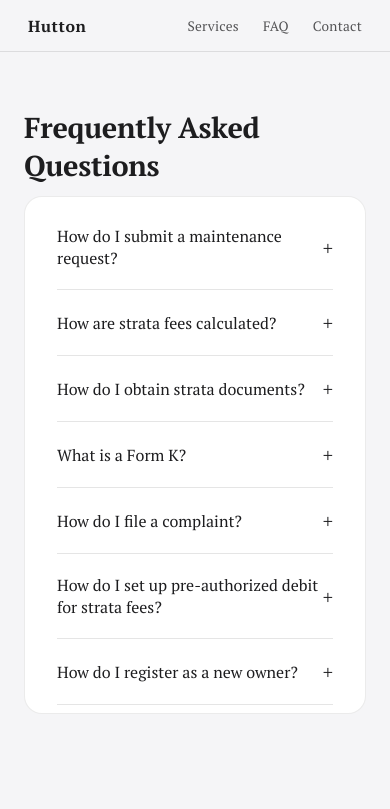
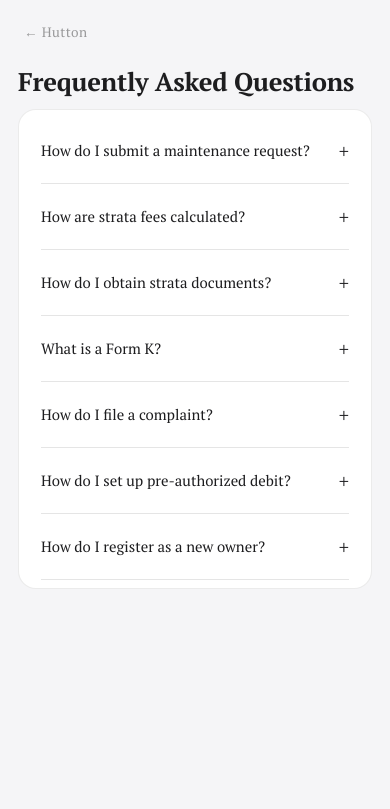
Before and after one commit to Armstrong911/Hutton-Site, a Flask app: page /faq in a window 390 px wide. Shown: the top 809 px of the page. Run offline with Flask 3, Linux system fonts and the light colour scheme.

Commit message:
Add files via upload

```diff
--- a/app.py
+++ b/app.py
@@ -4,24 +4,25 @@ import resend
 from flask import Flask, render_template, request, jsonify, redirect, url_for
 
 app = Flask(__name__)
-
 resend.api_key = os.environ.get("RESEND_API_KEY", "")
 ANTHROPIC_API_KEY = os.environ.get("ANTHROPIC_API_KEY", "")
 NOTIFY_EMAIL = os.environ.get("NOTIFY_EMAIL", "admin@huttonstrata.com")
+PORTAL_URL = os.environ.get("PORTAL_URL", "")
 
 DESTINATIONS = [
-    {"name": "Services",           "url": "/services",              "keywords": ["services","manage","management","strata","condo","building","property"]},
-    {"name": "FAQ",                "url": "/faq",                   "keywords": ["faq","question","questions","help","how","what","when","why"]},
-    {"name": "Contact",            "url": "/contact",               "keywords": ["contact","call","phone","email","reach","talk","speak"]},
-    {"name": "Maintenance Request","url": "/forms/maintenance",     "keywords": ["maintenance","repair","fix","broken","leak","heat","plumbing","electrical"]},
-    {"name": "Complaint",          "url": "/forms/complaint",       "keywords": ["complaint","noise","neighbor","neighbour","dispute","issue","problem"]},
-    {"name": "Owner Registration", "url": "/forms/registration",    "keywords": ["register","registration","owner","new owner","move in","moved"]},
-    {"name": "Realtor Request",    "url": "/forms/realtor",         "keywords": ["realtor","real estate","agent","listing","sell","sale","mls"]},
-    {"name": "Lender Request",     "url": "/forms/lender",          "keywords": ["lender","mortgage","bank","financing","loan","lend"]},
-    {"name": "Legal Request",      "url": "/forms/legal",           "keywords": ["legal","lawyer","litigation","bylaw","rule","enforcement","court"]},
-    {"name": "Strata Documents",   "url": "/forms/strata-docs",     "keywords": ["documents","docs","minutes","bylaws","financials","budget","records","strata documents"]},
-    {"name": "Pre-Authorized Debit","url": "/forms/debit",          "keywords": ["debit","pad","payment","fees","strata fees","pre-authorized","automatic payment"]},
-    {"name": "Form K",             "url": "/forms/form-k",          "keywords": ["form k","formk","tenant","rental","renting","landlord","lease"]},
+    {"name": "Services",            "url": "/services",           "keywords": ["services","manage","management","strata","condo","building","property"]},
+    {"name": "FAQ",                 "url": "/faq",                "keywords": ["faq","question","questions","help","how","what","when","why"]},
+    {"name": "Contact",             "url": "/contact",            "keywords": ["contact","call","phone","email","reach","talk","speak"]},
+    {"name": "Maintenance Request", "url": "/forms/maintenance",  "keywords": ["maintenance","repair","fix","broken","leak","heat","plumbing","electrical"]},
+    {"name": "Complaint",           "url": "/forms/complaint",    "keywords": ["complaint","noise","neighbor","neighbour","dispute","issue","problem"]},
+    {"name": "Owner Registration",  "url": "/forms/registration", "keywords": ["register","registration","owner","new owner","move in","moved"]},
+    {"name": "Realtor Request",     "url": "/forms/realtor",      "keywords": ["realtor","real estate","agent","listing","sell","sale","mls"]},
+    {"name": "Lender Request",      "url": "/forms/lender",       "keywords": ["lender","mortgage","bank","financing","loan"]},
+    {"name": "Legal Request",       "url": "/forms/legal",        "keywords": ["legal","lawyer","litigation","bylaw","rule","enforcement","court"]},
+    {"name": "Strata Documents",    "url": "/forms/strata-docs",  "keywords": ["documents","docs","minutes","bylaws","financials","budget","records"]},
+    {"name": "Pre-Authorized Debit","url": "/forms/debit",        "keywords": ["debit","pad","payment","fees","strata fees","pre-authorized"]},
+    {"name": "Form K",              "url": "/forms/form-k",       "keywords": ["form k","formk","tenant","rental","renting","landlord","lease"]},
+    {"name": "Client Portal",       "url": "__portal__",          "keywords": ["login","portal","sign in","client portal","document","my documents","owner login"]},
 ]
 
 def keyword_route(query):
@@ -71,6 +72,11 @@ def faq():
 
 @app.route("/contact", methods=["GET","POST"])
 def contact():
+    if request.method == "POST":
+        fields = request.form.to_dict()
+        body = "\n".join([f"{k}: {v}" for k,v in fields.items()])
+        send_email("Contact Form - Hutton", body)
+        return redirect(url_for("success"))
     return render_template("contact.html")
 
 @app.route("/ask", methods=["POST"])
@@ -81,7 +87,8 @@ def ask():
         return jsonify({"message":"Please type a question."})
     dest = keyword_route(query) or ai_route(query)
     if dest:
-        return jsonify({"message":f"I can help with that.", "url":dest["url"], "destination_name":dest["name"]})
+        url = PORTAL_URL if dest["url"] == "__portal__" and PORTAL_URL else (dest["url"] if dest["url"] != "__portal__" else "/contact")
+        return jsonify({"message":"I can help with that.", "url":url, "destination_name":dest["name"]})
     return jsonify({"message":"I'm not sure about that — try browsing our services or contact us directly.", "url":"/contact", "destination_name":"Contact Us"})
 
 def form_route(template, subject_prefix):
@@ -93,44 +100,34 @@ def form_route(template, subject_prefix):
     return render_template(template)
 
 @app.route("/forms/maintenance", methods=["GET","POST"])
-def form_maintenance():
-    return form_route("form_maintenance.html","Maintenance Request")
+def form_maintenance(): return form_route("form_maintenance.html","Maintenance Request")
 
 @app.route("/forms/complaint", methods=["GET","POST"])
-def form_complaint():
-    return form_route("form_complaint.html","Complaint")
+def form_complaint(): return form_route("form_complaint.html","Complaint")
 
 @app.route("/forms/registration", methods=["GET","POST"])
-def form_registration():
-    return form_route("form_registration.html","Owner Registration")
+def form_registration(): return form_route("form_registration.html","Owner Registration")
 
 @app.route("/forms/realtor", methods=["GET","POST"])
-def form_realtor():
-    return form_route("form_realtor.html","Realtor Request")
+def form_realtor(): return form_route("form_realtor.html","Realtor Request")
 
 @app.route("/forms/lender", methods=["GET","POST"])
-def form_lender():
-    return form_route("form_lender.html","Lender Request")
+def form_lender(): return form_route("form_lender.html","Lender Request")
 
 @app.route("/forms/legal", methods=["GET","POST"])
-def form_legal():
-    return form_route("form_legal.html","Legal Request")
+def form_legal(): return form_route("form_legal.html","Legal Request")
 
 @app.route("/forms/strata-docs", methods=["GET","POST"])
-def form_strata_docs():
-    return form_route("form_strata_docs.html","Strata Documents Request")
+def form_strata_docs(): return form_route("form_strata_docs.html","Strata Documents Request")
 
 @app.route("/forms/debit", methods=["GET","POST"])
-def form_debit():
-    return form_route("form_debit.html","Pre-Authorized Debit")
+def form_debit(): return form_route("form_debit.html","Pre-Authorized Debit")
 
 @app.route("/forms/form-k", methods=["GET","POST"])
-def form_k():
-    return form_route("form_k.html","Form K")
+def form_k(): return form_route("form_k.html","Form K")
 
 @app.route("/success")
-def success():
-    return render_template("success.html")
+def success(): return render_template("success.html")
 
 if __name__ == "__main__":
     port = int(os.environ.get("PORT", 5000))
--- a/templates/base.html
+++ b/templates/base.html
@@ -9,103 +9,36 @@
   <style>
     *, *::before, *::after { box-sizing: border-box; margin: 0; padding: 0; }
     html, body { background: #f5f5f7; color: #1d1d1f; font-family: 'PT Serif', Georgia, serif; -webkit-font-smoothing: antialiased; min-height: 100%; }
-    nav {
-      background: rgba(245,245,247,0.92);
-      border-bottom: 0.5px solid rgba(0,0,0,0.1);
-      height: 52px;
-      display: flex; align-items: center;
-      padding: 0 28px;
-      position: sticky; top: 0;
-      backdrop-filter: blur(12px);
-      -webkit-backdrop-filter: blur(12px);
-      z-index: 100;
-      justify-content: space-between;
-    }
-    nav a.brand {
-      font-size: 1rem; font-weight: 700;
-      color: #1d1d1f; text-decoration: none;
-      letter-spacing: .04em;
-    }
-    nav .nav-links { display: flex; gap: 24px; }
-    nav .nav-links a {
-      font-size: .85rem; color: #1d1d1f;
-      text-decoration: none; letter-spacing: .02em;
-      opacity: 0.75; transition: opacity 0.2s;
-    }
-    nav .nav-links a:hover { opacity: 1; }
-    .container { max-width: 860px; margin: 0 auto; padding: 56px 24px 80px; }
-    h1 { font-size: clamp(1.8rem,4vw,2.6rem); font-weight: 700; margin-bottom: 12px; letter-spacing: -.01em; }
-    h2 { font-size: 1.3rem; font-weight: 700; margin: 36px 0 12px; }
-    p  { font-size: 1rem; line-height: 1.7; color: rgba(0,0,0,0.75); margin-bottom: 16px; }
-    .card {
-      background: #fff;
-      border-radius: 18px;
-      border: 0.5px solid rgba(0,0,0,0.08);
-      padding: 32px;
-      margin-bottom: 16px;
-    }
-    .pill-btn {
-      display: inline-block;
-      background: #1d1d1f; color: #fff;
-      font-family: 'PT Serif', Georgia, serif;
-      font-size: .9rem; letter-spacing: .04em;
-      padding: 12px 32px;
-      border-radius: 980px;
-      border: none; cursor: pointer;
-      text-decoration: none;
-      transition: opacity 0.2s;
-    }
+    .top-bar { padding: 20px 24px 0; }
+    .top-bar a { font-size: .85rem; color: rgba(0,0,0,0.38); text-decoration: none; letter-spacing: .03em; }
+    .top-bar a:hover { color: #1d1d1f; }
+    .container { max-width: 720px; margin: 0 auto; padding: 32px 24px 80px; }
+    h1 { font-size: clamp(1.6rem,5vw,2.4rem); font-weight: 700; margin-bottom: 12px; letter-spacing: -.01em; line-height: 1.2; }
+    h2 { font-size: clamp(1.05rem,3vw,1.25rem); font-weight: 700; margin: 28px 0 10px; }
+    p  { font-size: clamp(.93rem,2.5vw,1rem); line-height: 1.75; color: rgba(0,0,0,0.72); margin-bottom: 16px; }
+    .card { background: #fff; border-radius: 18px; border: 0.5px solid rgba(0,0,0,0.08); padding: 26px 22px; margin-bottom: 14px; }
+    .pill-btn { display: inline-block; background: #1d1d1f; color: #fff; font-family: 'PT Serif', Georgia, serif; font-size: .9rem; letter-spacing: .04em; padding: 14px 36px; border-radius: 980px; border: none; cursor: pointer; text-decoration: none; transition: opacity 0.2s; -webkit-tap-highlight-color: transparent; touch-action: manipulation; }
     .pill-btn:hover { opacity: 0.82; }
-    .form-group { margin-bottom: 24px; }
-    .form-group label {
-      display: block; font-size: .8rem;
-      letter-spacing: .08em; text-transform: uppercase;
-      color: rgba(0,0,0,0.5); margin-bottom: 8px;
-    }
-    .form-group input,
-    .form-group textarea,
-    .form-group select {
-      width: 100%; background: none;
-      border: none; border-bottom: 1px solid rgba(0,0,0,0.2);
-      padding: 8px 0; font-family: 'PT Serif', Georgia, serif;
-      font-size: 1rem; color: #1d1d1f; outline: none;
-      transition: border-color 0.2s;
-    }
-    .form-group input:focus,
-    .form-group textarea:focus,
-    .form-group select:focus { border-bottom-color: #1d1d1f; }
-    .form-group textarea { resize: vertical; min-height: 100px; }
+    .form-group { margin-bottom: 28px; }
+    .form-group label { display: block; font-size: .73rem; letter-spacing: .09em; text-transform: uppercase; color: rgba(0,0,0,0.42); margin-bottom: 10px; }
+    .form-group input, .form-group textarea, .form-group select { width: 100%; background: none; border: none; border-bottom: 1px solid rgba(0,0,0,0.18); padding: 10px 0; font-family: 'PT Serif', Georgia, serif; font-size: 1rem; color: #1d1d1f; outline: none; transition: border-color 0.2s; -webkit-appearance: none; border-radius: 0; }
+    .form-group input:focus, .form-group textarea:focus { border-bottom-color: #1d1d1f; }
+    .form-group textarea { resize: vertical; min-height: 110px; }
     .accordion-item { border-bottom: 0.5px solid rgba(0,0,0,0.1); }
-    .accordion-btn {
-      width: 100%; background: none; border: none;
-      display: flex; justify-content: space-between; align-items: center;
-      padding: 20px 0; cursor: pointer;
-      font-family: 'PT Serif', Georgia, serif;
-      font-size: 1rem; color: #1d1d1f; text-align: left;
-    }
-    .accordion-icon { font-size: 1.2rem; transition: transform 0.3s; }
-    .accordion-body { display: none; padding: 0 0 20px; color: rgba(0,0,0,0.7); line-height: 1.7; }
+    .accordion-btn { width: 100%; background: none; border: none; display: flex; justify-content: space-between; align-items: center; padding: 20px 0; cursor: pointer; font-family: 'PT Serif', Georgia, serif; font-size: clamp(.93rem,2.5vw,1rem); color: #1d1d1f; text-align: left; gap: 16px; -webkit-tap-highlight-color: transparent; }
+    .accordion-icon { font-size: 1.2rem; flex-shrink: 0; transition: transform 0.3s; }
+    .accordion-body { display: none; padding: 0 0 20px; color: rgba(0,0,0,0.7); line-height: 1.75; font-size: clamp(.88rem,2.5vw,.95rem); }
     .accordion-item.open .accordion-body { display: block; }
     .accordion-item.open .accordion-icon { transform: rotate(45deg); }
+    @media (max-width: 480px) { .container { padding: 24px 18px 60px; } .card { padding: 20px 16px; } }
   </style>
 </head>
 <body>
-<nav>
-  <a class="brand" href="/">Hutton</a>
-  <div class="nav-links">
-    <a href="/services">Services</a>
-    <a href="/faq">FAQ</a>
-    <a href="/contact">Contact</a>
-  </div>
-</nav>
-<div class="container">
-  {% block content %}{% endblock %}
-</div>
+<div class="top-bar"><a href="/">← Hutton</a></div>
+<div class="container">{% block content %}{% endblock %}</div>
 <script>
   document.querySelectorAll('.accordion-btn').forEach(btn => {
-    btn.addEventListener('click', () => {
-      btn.closest('.accordion-item').classList.toggle('open');
-    });
+    btn.addEventListener('click', () => btn.closest('.accordion-item').classList.toggle('open'));
   });
 </script>
 </body>
--- a/templates/faq.html
+++ b/templates/faq.html
@@ -2,35 +2,13 @@
 {% block title %}FAQ — Hutton{% endblock %}
 {% block content %}
 <h1>Frequently Asked Questions</h1>
-
-<div class="card" style="padding: 8px 32px;">
-  <div class="accordion-item">
-    <button class="accordion-btn">How do I submit a maintenance request? <span class="accordion-icon">+</span></button>
-    <div class="accordion-body">Submit a maintenance request using our online form. Include as much detail as possible and we will follow up within one business day.</div>
-  </div>
-  <div class="accordion-item">
-    <button class="accordion-btn">How are strata fees calculated? <span class="accordion-icon">+</span></button>
-    <div class="accordion-body">Strata fees are set annually by the strata council based on the approved budget. They cover operating expenses and contributions to the contingency reserve fund.</div>
-  </div>
-  <div class="accordion-item">
-    <button class="accordion-btn">How do I obtain strata documents? <span class="accordion-icon">+</span></button>
-    <div class="accordion-body">Documents such as minutes, bylaws, and financial statements can be requested through our strata documents form. Standard turnaround is 5–10 business days.</div>
-  </div>
-  <div class="accordion-item">
-    <button class="accordion-btn">What is a Form K? <span class="accordion-icon">+</span></button>
-    <div class="accordion-body">Form K is a Notice of Tenant's Responsibilities under the Strata Property Act. It must be completed when an owner rents their unit. Submit it through our Form K page.</div>
-  </div>
-  <div class="accordion-item">
-    <button class="accordion-btn">How do I file a complaint? <span class="accordion-icon">+</span></button>
-    <div class="accordion-body">Complaints regarding noise, bylaw violations, or neighbour disputes can be submitted through our complaint form. All submissions are reviewed by the property manager.</div>
-  </div>
-  <div class="accordion-item">
-    <button class="accordion-btn">How do I set up pre-authorized debit for strata fees? <span class="accordion-icon">+</span></button>
-    <div class="accordion-body">Complete our Pre-Authorized Debit form and we will set up automatic monthly payments from your bank account. Fees are withdrawn on the first of each month.</div>
-  </div>
-  <div class="accordion-item">
-    <button class="accordion-btn">How do I register as a new owner? <span class="accordion-icon">+</span></button>
-    <div class="accordion-body">New owners should complete the Owner Registration form as soon as possible after taking possession. This ensures you receive important strata communications.</div>
-  </div>
+<div class="card" style="padding: 8px 22px;">
+  <div class="accordion-item"><button class="accordion-btn">How do I submit a maintenance request? <span class="accordion-icon">+</span></button><div class="accordion-body">Submit a maintenance request using our online form. Include as much detail as possible and we will follow up within one business day.</div></div>
+  <div class="accordion-item"><button class="accordion-btn">How are strata fees calculated? <span class="accordion-icon">+</span></button><div class="accordion-body">Strata fees are set annually by the strata council based on the approved budget. They cover operating expenses and contributions to the contingency reserve fund.</div></div>
+  <div class="accordion-item"><button class="accordion-btn">How do I obtain strata documents? <span class="accordion-icon">+</span></button><div class="accordion-body">Documents such as minutes, bylaws, and financial statements can be requested through our strata documents form. Standard turnaround is 5–10 business days.</div></div>
+  <div class="accordion-item"><button class="accordion-btn">What is a Form K? <span class="accordion-icon">+</span></button><div class="accordion-body">Form K is a Notice of Tenant's Responsibilities under the Strata Property Act. It must be completed when an owner rents their unit.</div></div>
+  <div class="accordion-item"><button class="accordion-btn">How do I file a complaint? <span class="accordion-icon">+</span></button><div class="accordion-body">Complaints regarding noise, bylaw violations, or neighbour disputes can be submitted through our complaint form. All submissions are reviewed by the property manager.</div></div>
+  <div class="accordion-item"><button class="accordion-btn">How do I set up pre-authorized debit? <span class="accordion-icon">+</span></button><div class="accordion-body">Complete our Pre-Authorized Debit form and we will set up automatic monthly payments. Fees are withdrawn on the first of each month.</div></div>
+  <div class="accordion-item"><button class="accordion-btn">How do I register as a new owner? <span class="accordion-icon">+</span></button><div class="accordion-body">New owners should complete the Owner Registration form as soon as possible after taking possession. This ensures you receive important strata communications.</div></div>
 </div>
 {% endblock %}
--- a/templates/form_complaint.html
+++ b/templates/form_complaint.html
@@ -3,7 +3,7 @@
 {% block content %}
 <h1>Complaint</h1>
 <form method="POST">
-<div class="form-group"><label>Unit / Building</label><input type="text" name="unit___building" required /></div>
+  <div class="form-group"><label>Unit or Building</label><input type="text" name="unit_or_building" required /></div>
   <div class="form-group"><label>Your Name</label><input type="text" name="your_name" required /></div>
   <div class="form-group"><label>Email</label><input type="text" name="email" required /></div>
   <div class="form-group"><label>Nature of Complaint</label><input type="text" name="nature_of_complaint" required /></div>
--- a/templates/form_debit.html
+++ b/templates/form_debit.html
@@ -4,7 +4,7 @@
 <h1>Pre-Authorized Debit</h1>
 <form method="POST">
   <div class="form-group"><label>Owner Name</label><input type="text" name="owner_name" required /></div>
-<div class="form-group"><label>Unit Number / Building</label><input type="text" name="unit_number___building" required /></div>
+  <div class="form-group"><label>Unit Number and Building</label><input type="text" name="unit_number_and_building" required /></div>
   <div class="form-group"><label>Bank Name</label><input type="text" name="bank_name" required /></div>
   <div class="form-group"><label>Transit Number</label><input type="text" name="transit_number" required /></div>
   <div class="form-group"><label>Account Number</label><input type="text" name="account_number" required /></div>
--- a/templates/form_maintenance.html
+++ b/templates/form_maintenance.html
@@ -3,7 +3,7 @@
 {% block content %}
 <h1>Maintenance Request</h1>
 <form method="POST">
-<div class="form-group"><label>Unit / Building</label><input type="text" name="unit___building" required /></div>
+  <div class="form-group"><label>Unit or Building</label><input type="text" name="unit_or_building" required /></div>
   <div class="form-group"><label>Name</label><input type="text" name="name" required /></div>
   <div class="form-group"><label>Email</label><input type="text" name="email" required /></div>
   <div class="form-group"><label>Phone</label><input type="text" name="phone" required /></div>
--- a/templates/form_registration.html
+++ b/templates/form_registration.html
@@ -4,7 +4,7 @@
 <h1>Owner Registration</h1>
 <form method="POST">
   <div class="form-group"><label>Full Name</label><input type="text" name="full_name" required /></div>
-<div class="form-group"><label>Unit Number / Building</label><input type="text" name="unit_number___building" required /></div>
+  <div class="form-group"><label>Unit Number and Building</label><input type="text" name="unit_number_and_building" required /></div>
   <div class="form-group"><label>Mailing Address</label><input type="text" name="mailing_address" required /></div>
   <div class="form-group"><label>Email Address</label><input type="text" name="email_address" required /></div>
   <div class="form-group"><label>Phone Number</label><input type="text" name="phone_number" required /></div>
```
Also changed, not shown: templates/contact.html (+6 -26 lines), templates/form_k.html (+6 -6 lines), templates/form_legal.html (+6 -6 lines), templates/form_strata_docs.html (+6 -6 lines), templates/home.html (+51 -162 lines), templates/services.html (+5 -22 lines), templates/form_lender.html (indentation only), templates/form_realtor.html (indentation only). Lines whose indentation alone changed are shown as unchanged.
